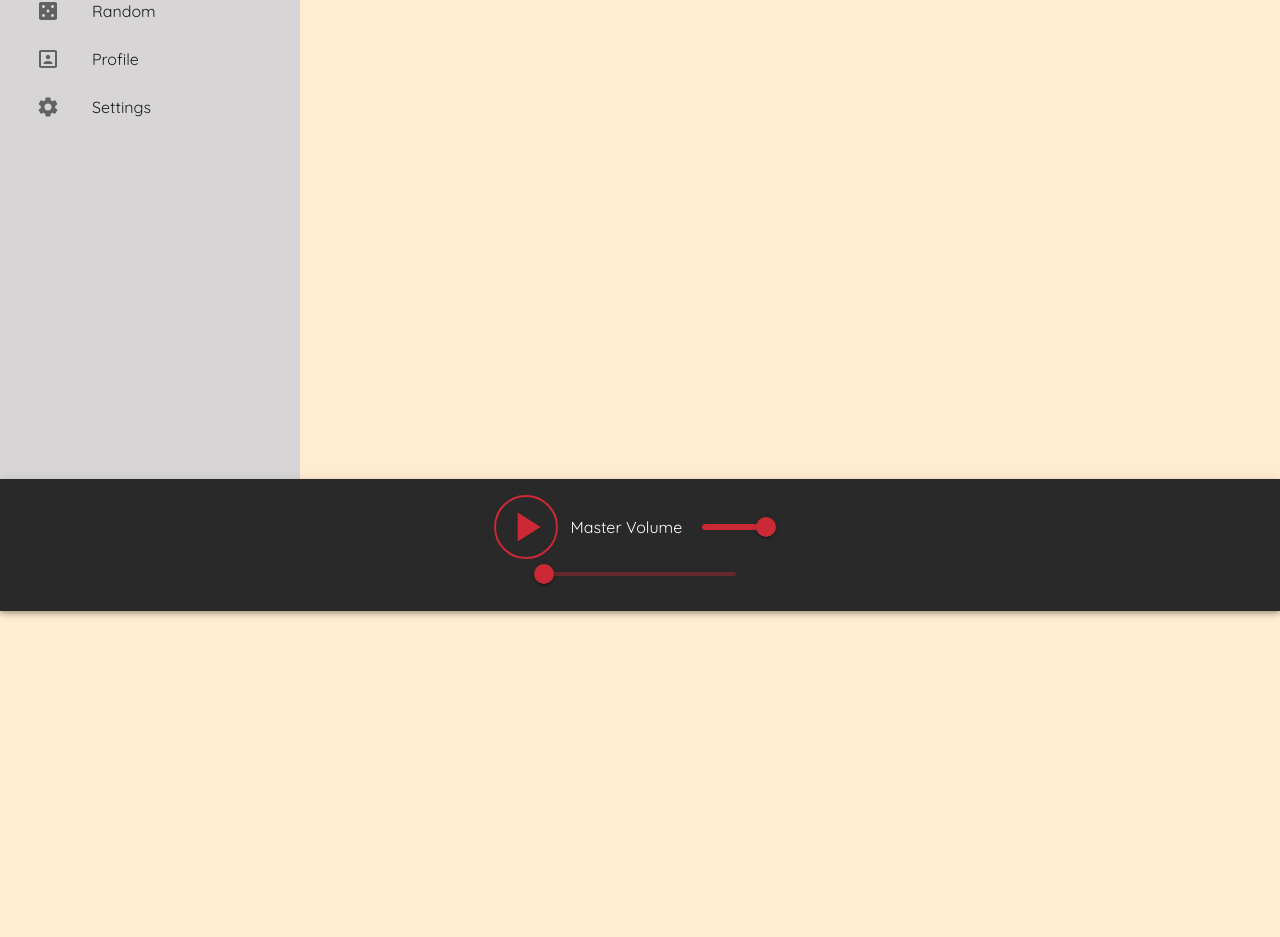
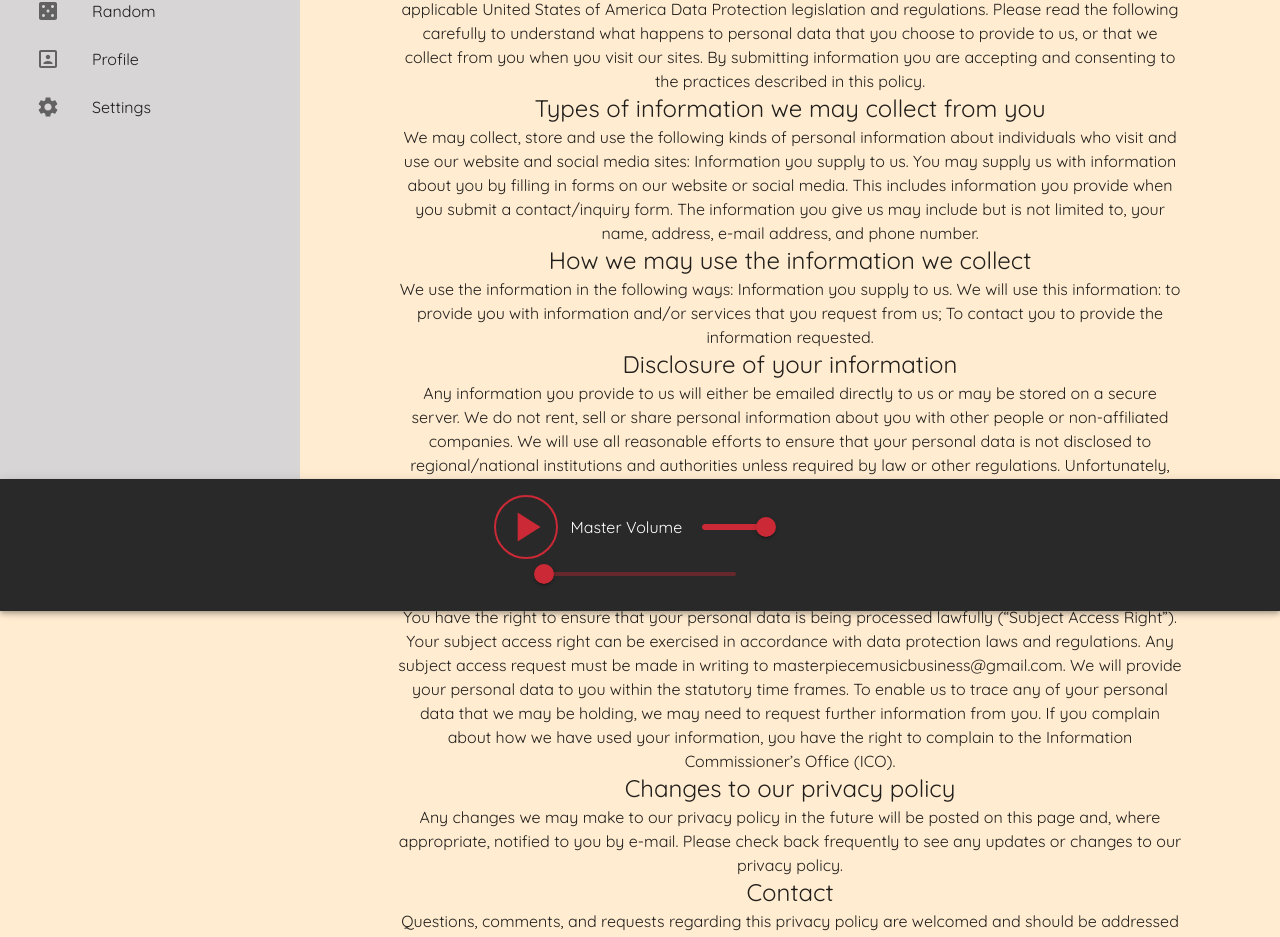
Before and after one commit to deancampagnolo/masterpiecereactjs, a React (Create React App) app: page /privacypolicy in a window 1280 px wide. Shown: the part 189-1126 px from the top of the page. Before the commit the page ends 800 px from the top, so only its background shows below. Built offline with nearby package versions, Linux system fonts and the light colour scheme.

Commit message:
Added Privacy Policy

```diff
--- a/src/AppRouter.tsx
+++ b/src/AppRouter.tsx
@@ -4,6 +4,7 @@ import { Route, Routes } from 'react-router-dom'
 import Explore from './Explore/Explore'
 import Sandbox from './Explore/Sandbox'
 import Homepage from './Homepage'
+import PrivacyPolicy from './PrivacyPolicy'
 
 export default function AppRouter (): ReactJSXElement {
     return (
@@ -17,6 +18,9 @@ export default function AppRouter (): ReactJSXElement {
             <Route path="/" element={
                 <Homepage/>
             } />
+            <Route path="/privacypolicy" element={
+                <PrivacyPolicy/>
+            }/>
         </Routes>
 
     )
--- a/src/Homepage.tsx
+++ b/src/Homepage.tsx
@@ -35,6 +35,13 @@ export default function Homepage (): ReactJSXElement {
                         To developmental sandbox :O
                     </Typography>
                 </Link>
+
+                <Link to='/privacyPolicy' >
+                    <Typography variant='h6'>
+                        Privacy Policy
+                    </Typography>
+                </Link>
+
             </Box>
         </Box>
     )
--- /dev/null
+++ b/src/PrivacyPolicy.tsx
@@ -0,0 +1,79 @@
+
+import React from 'react'
+
+import { ReactJSXElement } from '@emotion/react/types/jsx-namespace'
+import Typography from '@mui/material/Typography'
+
+export default function PrivacyPolicy (): ReactJSXElement {
+    return (
+        <div style={{ width: '100%', justifyContent: 'center', display: 'flex' }}>
+            <div style={{ width: '80%' }}>
+                <Typography variant="h3">
+                Privacy Policy
+                </Typography>
+
+                <Typography variant="body1">
+                This Privacy Policy is prepared by Masterpiece Music (“We”) are committed to protecting and preserving the privacy of our visitors when visiting our site or communicating electronically with us.
+                This policy sets out how we process any personal data we collect from you or that you provide to us through our website and social media sites. We confirm that we will keep your information secure and comply fully with all applicable United States of America Data Protection legislation and regulations. Please read the following carefully to understand what happens to personal data that you choose to provide to us, or that we collect from you when you visit our sites. By submitting information you are accepting and consenting to the practices described in this policy.
+                </Typography>
+
+                <Typography variant="h5">
+                Types of information we may collect from you
+                </Typography>
+
+                <Typography variant="body1">
+                We may collect, store and use the following kinds of personal information about individuals who visit and use our website and social media sites:
+                Information you supply to us. You may supply us with information about you by filling in forms on our website or social media. This includes information you provide when you submit a contact/inquiry form. The information you give us may include but is not limited to, your name, address, e-mail address, and phone number.
+                </Typography>
+
+                <Typography variant="h5">
+                How we may use the information we collect
+                </Typography>
+
+                <Typography variant="body1">
+                We use the information in the following ways:
+                Information you supply to us. We will use this information:
+                to provide you with information and/or services that you request from us;
+                To contact you to provide the information requested.
+                </Typography>
+
+                <Typography variant="h5">
+                Disclosure of your information
+                </Typography>
+
+                <Typography variant="body1">
+                Any information you provide to us will either be emailed directly to us or may be stored on a secure server.
+                We do not rent, sell or share personal information about you with other people or non-affiliated companies.
+                We will use all reasonable efforts to ensure that your personal data is not disclosed to regional/national institutions and authorities unless required by law or other regulations.
+                Unfortunately, the transmission of information via the internet is not completely secure. Although we will do our best to protect your personal data, we cannot guarantee the security of your data transmitted to our site; any transmission is at your own risk. Once we have received your information, we will use strict procedures and security features to try to prevent unauthorized access.
+
+                </Typography>
+
+                <Typography variant="h5">
+                Your rights – access to your personal data
+                </Typography>
+
+                <Typography variant="body1">
+                You have the right to ensure that your personal data is being processed lawfully (“Subject Access Right”). Your subject access right can be exercised in accordance with data protection laws and regulations. Any subject access request must be made in writing to masterpiecemusicbusiness@gmail.com. We will provide your personal data to you within the statutory time frames. To enable us to trace any of your personal data that we may be holding, we may need to request further information from you. If you complain about how we have used your information, you have the right to complain to the Information Commissioner’s Office (ICO).
+                </Typography>
+
+                <Typography variant="h5">
+                Changes to our privacy policy
+                </Typography>
+
+                <Typography variant="body1">
+                Any changes we may make to our privacy policy in the future will be posted on this page and, where appropriate, notified to you by e-mail. Please check back frequently to see any updates or changes to our privacy policy.
+                </Typography>
+
+                <Typography variant="h5">
+                Contact
+                </Typography>
+
+                <Typography variant="body1">
+                Questions, comments, and requests regarding this privacy policy are welcomed and should be addressed to masterpiecemusicbusiness@gmail.com
+                </Typography>
+
+            </div>
+        </div>
+    )
+}
```
